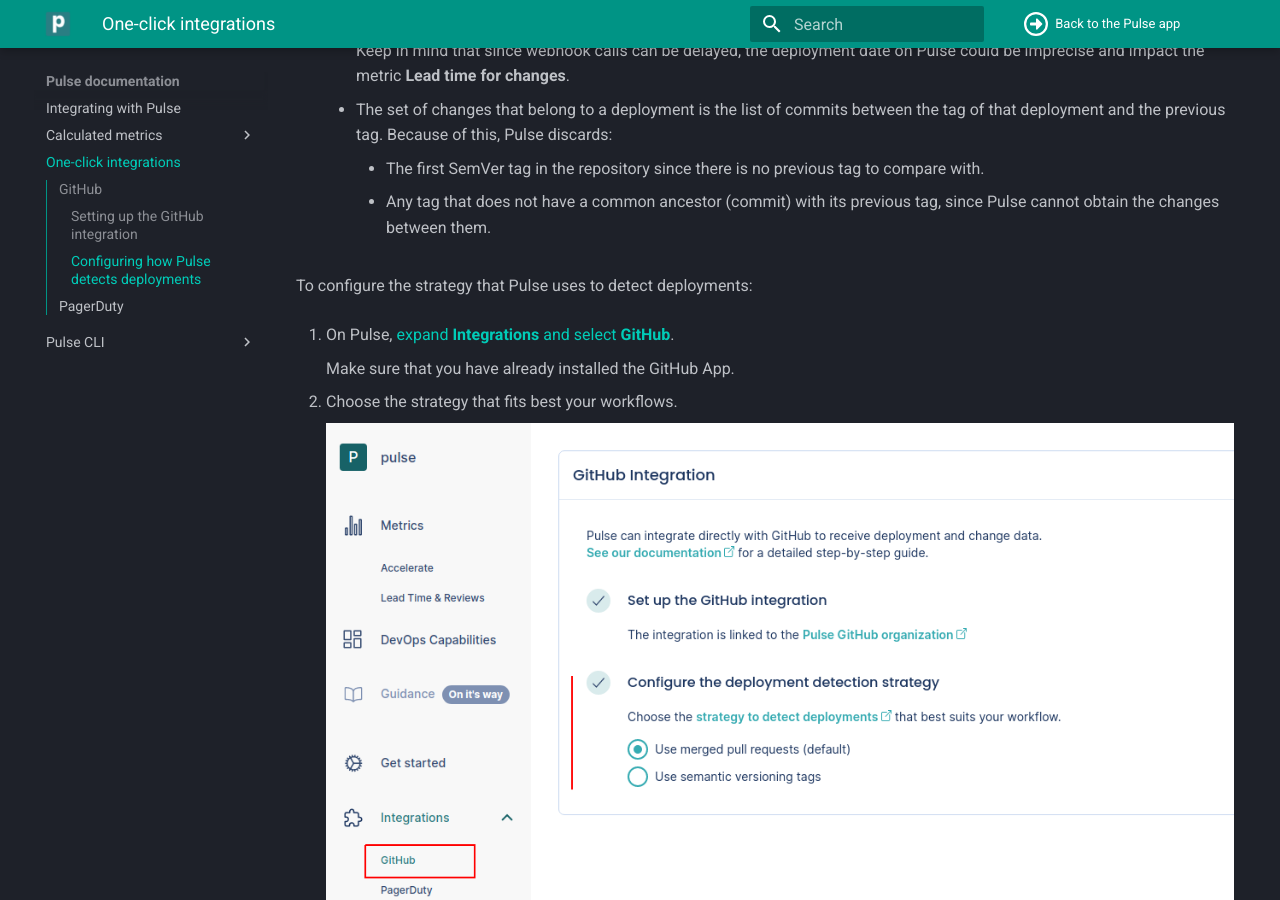
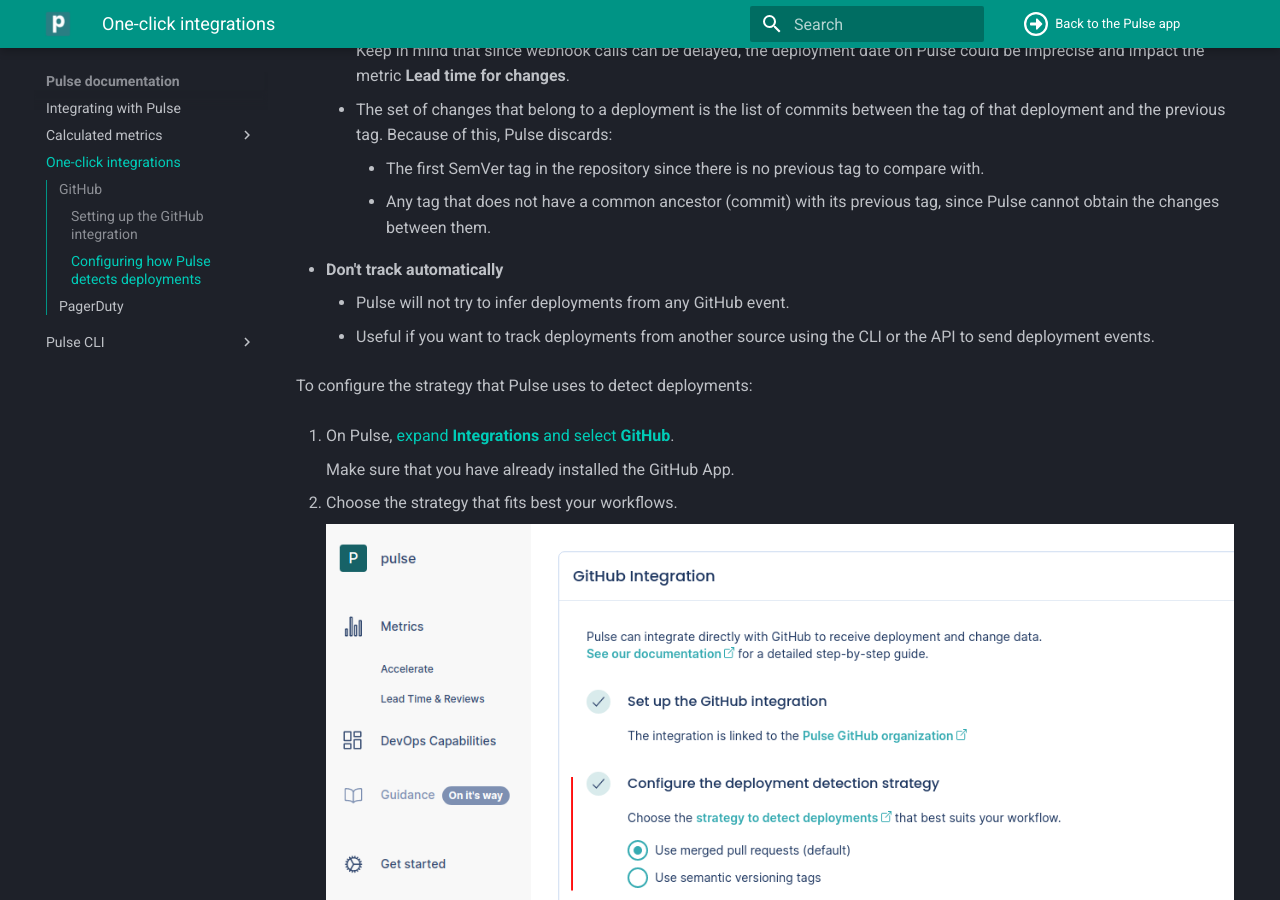
Before and after one commit to codacy/pulse-user-docs, an MkDocs documentation site: the page built from docs/one-click-integrations.md, in a window 1280 px wide and 900 px high, scrolled down 2302 px. Built offline with MkDocs 1.6.1 and Material for MkDocs 9.7.7, drawn with Linux system fonts in a browser that asks for light colours.

Commit message:
do not track github deployments

```diff
--- a/docs/one-click-integrations.md
+++ b/docs/one-click-integrations.md
@@ -66,6 +66,11 @@
         -   The first SemVer tag in the repository since there is no previous tag to compare with.
         -   Any tag that does not have a common ancestor (commit) with its previous tag, since Pulse cannot obtain the changes between them.
 
+-   **Don't track automatically**
+
+    -   Pulse will not try to infer deployments from any GitHub event.
+    -   Useful if you want to track deployments from another source using the CLI or the API to send deployment events.
+
 To configure the strategy that Pulse uses to detect deployments:
 
 1.  On Pulse, [expand **Integrations** and select **GitHub**](https://app.pulse.codacy.com/integrations/github){: target="_blank"}.
```
